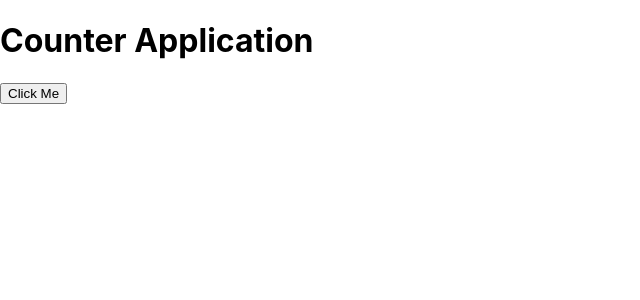
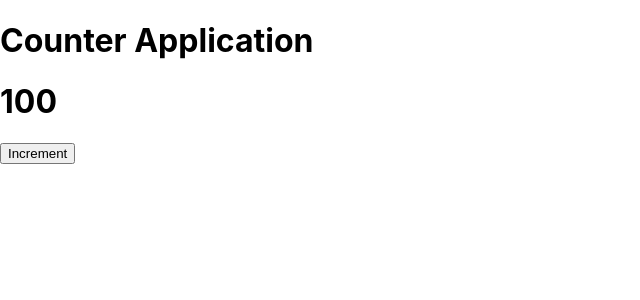
Before and after one commit to ROHITSABI/myapp-p, a React (Create React App) app: page / in a window 1280 px wide. Shown: the top 300 px of the page, without its empty margins (0-640 px from the left). Built offline with nearby package versions, Linux system fonts and the light colour scheme.

Commit message:
stateless-variable

```diff
--- a/src/App.js
+++ b/src/App.js
@@ -1,13 +1,15 @@
 function App() {
-  let project = "Counter Application";
-  let btnValue = "Click Me";
-
-  let clickMe = () => alert();
+  let count = 100;
+  let increment = () => {
+    count = count + 1;
+    console.log(count);
+  };
 
   return (
     <div>
-      <h1>{project}</h1>
-      <input type="button" value={btnValue} onClick={clickMe} />
+      <h1>Counter Application</h1>
+      <h1>{count}</h1>
+      <input type="button" value="Increment" onClick={increment} />
     </div>
   );
 }
```
